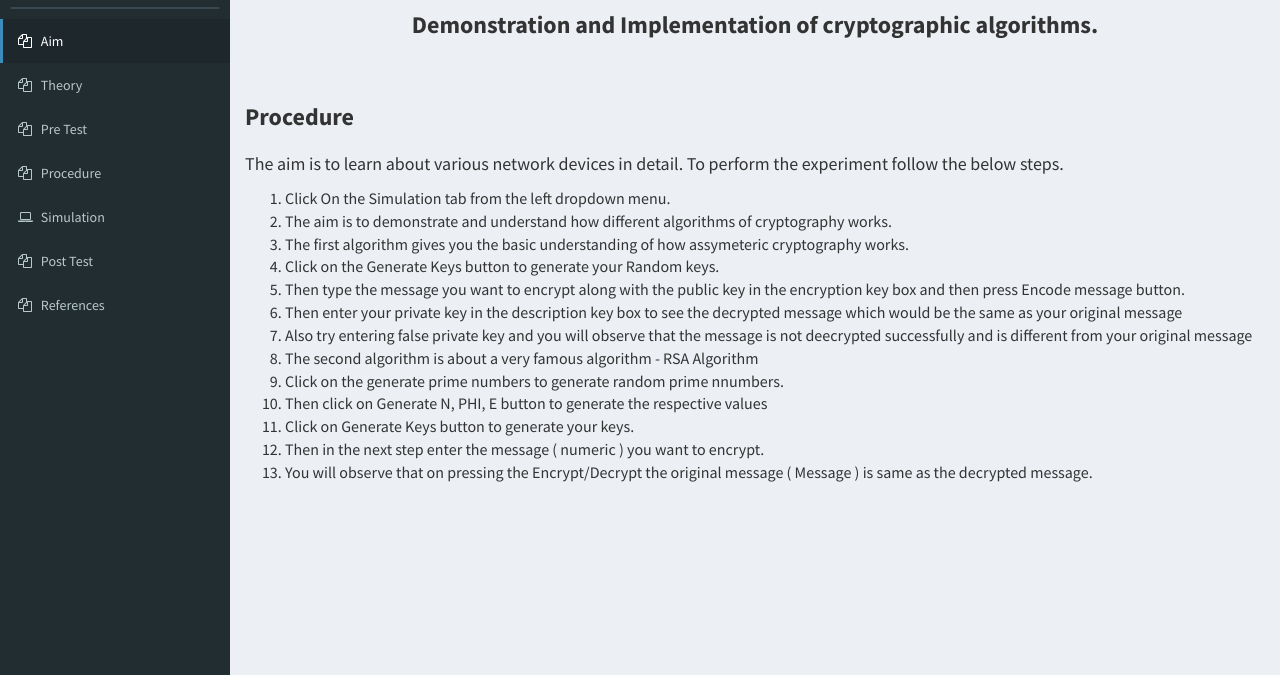
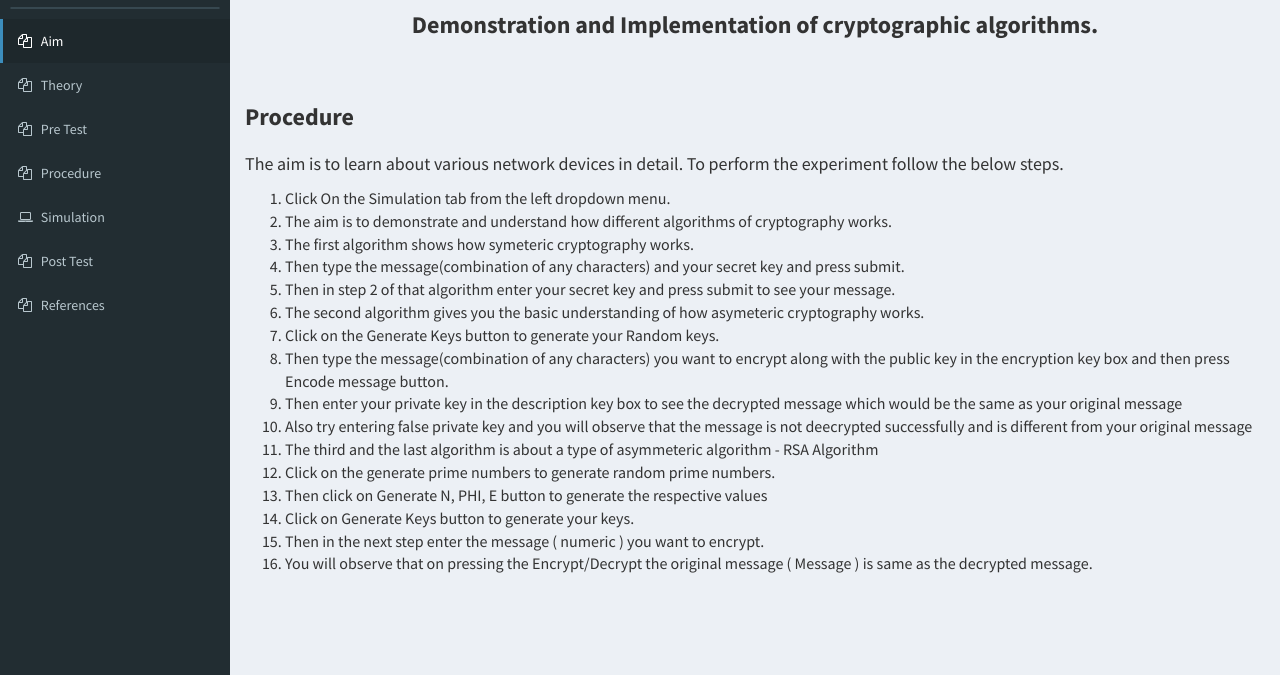
Before and after one commit to sparsh0427/Virtual_Lab, a plain HTML site: page procedure.html in a window 1280 px wide. Shown: the part 125-800 px from the top of the page. Drawn offline with nearby package versions, Linux system fonts and the light colour scheme.

Commit message:
Fixed Typos in procedure

```diff
--- a/procedure.html
+++ b/procedure.html
@@ -157,13 +157,16 @@
                         <ol style="font-size: medium;">
                             <li>Click On the Simulation tab from the left dropdown menu.</li>
                             <li>The aim is to demonstrate and understand how different algorithms of cryptography works.</li>
-                            <li>The first algorithm gives you the basic understanding of how assymeteric cryptography works.</li>
+                            <li>The first algorithm shows how symeteric cryptography works.</li>
+                            <li>Then type the message(combination of any characters) and your secret key and press submit.</li>
+                            <li>Then in step 2 of that algorithm enter your secret key and press submit to see your message.</li>
+                            <li>The second algorithm gives you the basic understanding of how asymeteric cryptography works.</li>
                             <li>Click on the Generate Keys button to generate your Random keys.</li>
-                            <li>Then type the message you want to encrypt along with the public key in the encryption key box and then press Encode message button.</li>
+                            <li>Then type the message(combination of any characters) you want to encrypt along with the public key in the encryption key box and then press Encode message button.</li>
                             <li>Then enter your private key in the description key box to see the decrypted message which would be the same as your original message</li>
                             <li>Also try entering false private key and you will observe that the message is not deecrypted successfully and is different from your original message</li>
-                            <li>The second algorithm is about a very famous algorithm - RSA Algorithm</li>
-                            <li>Click on the generate prime numbers to generate random prime nnumbers.</li>
+                            <li>The third and the last algorithm is about a type of asymmeteric algorithm - RSA Algorithm</li>
+                            <li>Click on the generate prime numbers to generate random prime numbers.</li>
                             <li>Then click on Generate N, PHI, E button to generate the respective values</li>
                             <li>Click on Generate Keys button to generate your keys.</li>
                             <li>Then in the next step enter the message ( numeric ) you want to encrypt.</li>
```
